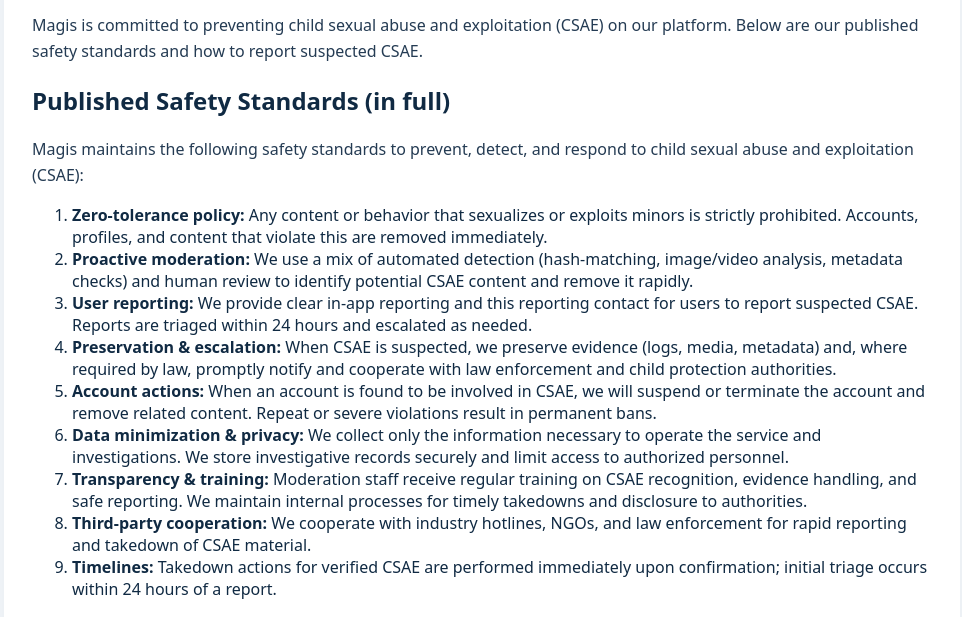
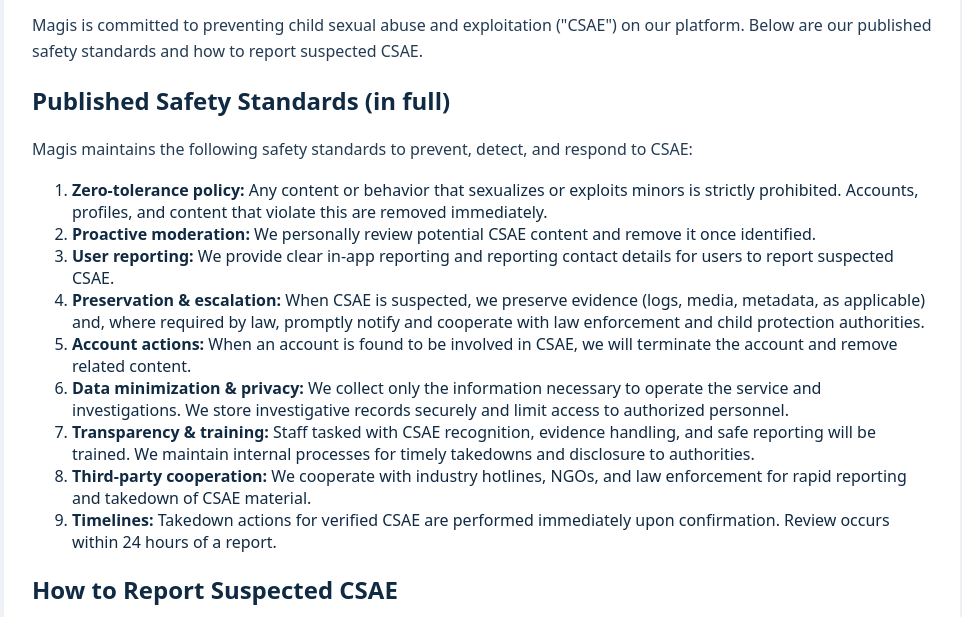
Before and after one commit to magis-dev/magis-redirect, a plain HTML site: page safety-standards/index.html in a window 1280 px wide. Shown: the part 142-759 px from the top of the page, without its empty margins (158-1120 px from the left). Drawn offline with Linux system fonts and the light colour scheme.

Commit message:
revised: safety-standards/index.html

```diff
--- a/safety-standards/index.html
+++ b/safety-standards/index.html
@@ -18,21 +18,21 @@
 <body>
   <div class="card">
     <h1>Safety Standards & Reporting</h1>
-    <p>Magis is committed to preventing child sexual abuse and exploitation (CSAE) on our platform. Below are our published safety standards and how to report suspected CSAE.</p>
+    <p>Magis is committed to preventing child sexual abuse and exploitation ("CSAE") on our platform. Below are our published safety standards and how to report suspected CSAE.</p>
 
     <h2>Published Safety Standards (in full)</h2>
     <section aria-label="Child sexual abuse and exploitation safety standards">
-      <p>Magis maintains the following safety standards to prevent, detect, and respond to child sexual abuse and exploitation (CSAE):</p>
+      <p>Magis maintains the following safety standards to prevent, detect, and respond to CSAE:</p>
       <ol>
         <li><strong>Zero-tolerance policy:</strong> Any content or behavior that sexualizes or exploits minors is strictly prohibited. Accounts, profiles, and content that violate this are removed immediately.</li>
-        <li><strong>Proactive moderation:</strong> We use a mix of automated detection (hash-matching, image/video analysis, metadata checks) and human review to identify potential CSAE content and remove it rapidly.</li>
-        <li><strong>User reporting:</strong> We provide clear in-app reporting and this reporting contact for users to report suspected CSAE. Reports are triaged within 24 hours and escalated as needed.</li>
-        <li><strong>Preservation & escalation:</strong> When CSAE is suspected, we preserve evidence (logs, media, metadata) and, where required by law, promptly notify and cooperate with law enforcement and child protection authorities.</li>
-        <li><strong>Account actions:</strong> When an account is found to be involved in CSAE, we will suspend or terminate the account and remove related content. Repeat or severe violations result in permanent bans.</li>
+        <li><strong>Proactive moderation:</strong> We personally review potential CSAE content and remove it once identified.</li>
+        <li><strong>User reporting:</strong> We provide clear in-app reporting and reporting contact details for users to report suspected CSAE.</li>
+        <li><strong>Preservation & escalation:</strong> When CSAE is suspected, we preserve evidence (logs, media, metadata, as applicable) and, where required by law, promptly notify and cooperate with law enforcement and child protection authorities.</li>
+        <li><strong>Account actions:</strong> When an account is found to be involved in CSAE, we will terminate the account and remove related content.</li>
         <li><strong>Data minimization & privacy:</strong> We collect only the information necessary to operate the service and investigations. We store investigative records securely and limit access to authorized personnel.</li>
-        <li><strong>Transparency & training:</strong> Moderation staff receive regular training on CSAE recognition, evidence handling, and safe reporting. We maintain internal processes for timely takedowns and disclosure to authorities.</li>
+        <li><strong>Transparency & training:</strong> Staff tasked with CSAE recognition, evidence handling, and safe reporting will be trained. We maintain internal processes for timely takedowns and disclosure to authorities.</li>
         <li><strong>Third-party cooperation:</strong> We cooperate with industry hotlines, NGOs, and law enforcement for rapid reporting and takedown of CSAE material.</li>
-        <li><strong>Timelines:</strong> Takedown actions for verified CSAE are performed immediately upon confirmation; initial triage occurs within 24 hours of a report.</li>
+        <li><strong>Timelines:</strong> Takedown actions for verified CSAE are performed immediately upon confirmation. Review occurs within 24 hours of a report.</li>
       </ol>
     </section>
 
@@ -40,8 +40,7 @@
     <div class="report">
       <p>If you encounter content or behavior that you believe involves the sexual exploitation or abuse of a child, please report immediately using the contacts below. Include as much detail as possible (profile link, screenshots, timestamps).</p>
   <div class="contact"><strong>Report by email:</strong> <a href="mailto:magismembershippayment@gmail.com">magismembershippayment@gmail.com</a></div>
-  <div class="contact"><strong>Support contact:</strong> <a href="mailto:magismembershippayment@gmail.com">magismembershippayment@gmail.com</a></div>
-    </div>
+     </div>
 
     <p class="note">We will respond promptly and cooperate with law enforcement as required. For urgent threats, contact your local law enforcement immediately.</p>
   </div>
```
